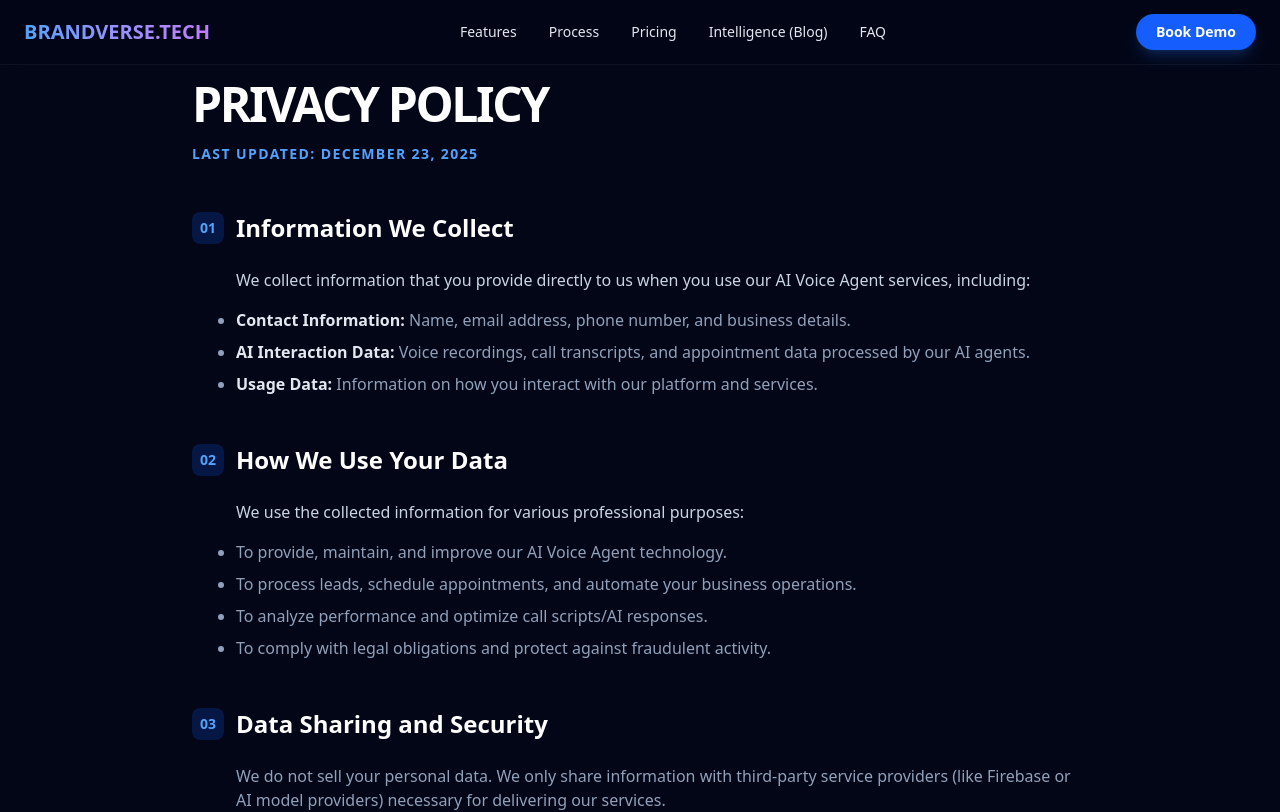
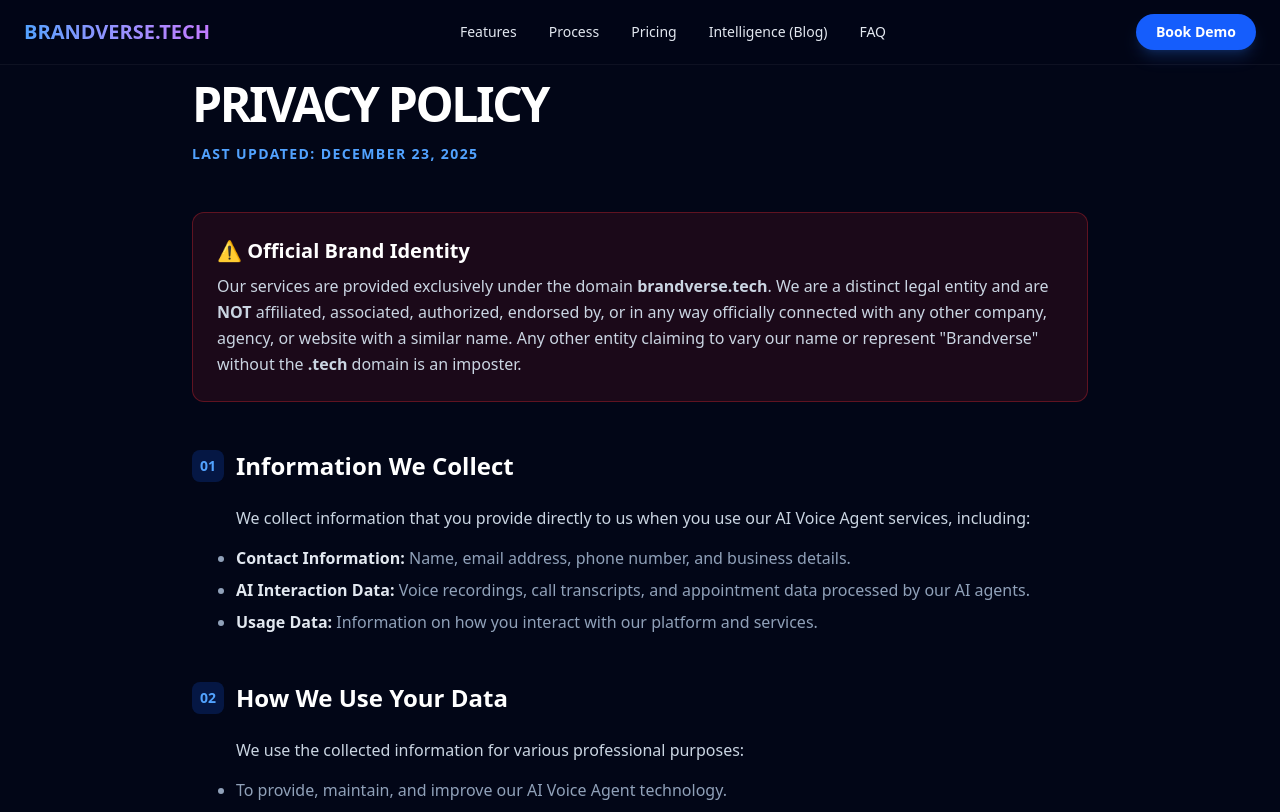
Before and after one commit to ayushsharmavlogs619-lang/brandverse, a Next.js app: page /privacy in a window 1280 px wide. Shown: the top 812 px of the page. Built offline with nearby package versions, Linux system fonts and the light colour scheme; no server answers.

Commit message:
docs: add strict brand identity and anti-imposter clause to privacy policy

```diff
--- a/app/privacy/page.tsx
+++ b/app/privacy/page.tsx
@@ -10,6 +10,15 @@
                 <div className="space-y-4">
                     <h1 className="text-5xl font-black text-white tracking-tighter uppercase">Privacy Policy</h1>
                     <p className="text-blue-400 font-bold uppercase tracking-widest text-sm">Last updated: December 23, 2025</p>
+                </div>
+
+                <div className="bg-red-500/10 border border-red-500/30 p-6 rounded-xl">
+                    <h2 className="text-xl font-bold text-white mb-2 flex items-center gap-2">
+                        ⚠️ Official Brand Identity
+                    </h2>
+                    <p className="text-slate-300 leading-relaxed">
+                        Our services are provided exclusively under the domain <strong>brandverse.tech</strong>. We are a distinct legal entity and are <strong>NOT</strong> affiliated, associated, authorized, endorsed by, or in any way officially connected with any other company, agency, or website with a similar name. Any other entity claiming to vary our name or represent "Brandverse" without the <strong>.tech</strong> domain is an imposter.
+                    </p>
                 </div>
 
                 <section className="space-y-6">
```
